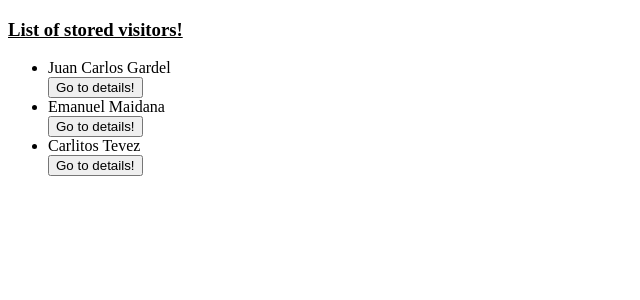
After one commit to Nambu14/ringus, a Django app: a page that uses bell/templates/bell/visitorsManagement.html in a window 1280 px wide. The commit adds this page. Shown: the top 300 px of the page, without its empty margins (0-640 px from the left). Run offline with Django 3.2, Linux system fonts and the light colour scheme; data comes from the database, SQL or seed files in the repository.

Commit message:
A little more browsing going going!!

```diff
--- a/bell/models.py
+++ b/bell/models.py
@@ -17,17 +17,17 @@ class Visitor(models.Model):
     # Visitor class represents each visitor stored in the doorbell system
     name = models.CharField(max_length=200)
     surname = models.CharField(max_length=200)
+    welcome = models.BooleanField(default=True)
 
     def __unicode__(self):
         return self.name + ' ' + self.surname
 
 
 class Visit(models.Model):
-    # shit happens
     # Is it mandatory for a visit to have a visitor? what if the visitor is unknown?
     visitor = models.ForeignKey(Visitor, null=True, blank=True, default=None)
     date = models.DateTimeField('Fecha de Visita')
-    welcome = models.BooleanField(default=True)
+    # visit should store the picture taken from the visitor?
 
     def __unicode__(self):
         return self.visitor.__unicode__() + ' ' + self.date.__str__()
--- a/bell/templates/bell/record.html
+++ b/bell/templates/bell/record.html
@@ -9,7 +9,7 @@
     {% if latest_visits_list %}
         <ul>
         {% for visit in latest_visits_list %}
-            <li><a href="{% url 'bell:detail' visit.id %}">Mr. {{ visit.visitor }} on {{ visit.date }}</a></li>
+            <li><a href="{% url 'bell:visit_detail' visit.id %}">Mr. {{ visit.visitor }} on {{ visit.date }}</a></li>
         {% endfor %}
         </ul>
     {% else %}
--- a/bell/templates/bell/detail.html
+++ b/bell/templates/bell/visitDetail.html
@@ -15,7 +15,7 @@
 {% endif %}
 
 <p>
-Here will be displayed every detail of the visit, including an
+Here will be displayed every visit_detail of the visit, including an
 audio message left by the visitor
 </p>
 
--- /dev/null
+++ b/bell/templates/bell/visitorsManagement.html
@@ -0,0 +1,22 @@
+<!DOCTYPE html>
+<html lang="en">
+<head>
+    <meta charset="UTF-8">
+    <title>Visitors</title>
+    <h3><u>List of stored visitors!</u></h3>
+</head>
+<body>
+    {% if visitors_list %}
+        <ul>
+            {% for visitor in visitors_list %}
+            <li> {{ visitor }}   </li>
+            <form action="{% url 'bell:visitorDetails' visitor.id %}">
+                <input type="submit" value="Go to details!">
+            </form>
+            {% endfor %}
+        </ul>
+    {% else %}
+        <p>No visitors saved!</p>
+    {% endif %}
+</body>
+</html>
--- a/bell/urls.py
+++ b/bell/urls.py
@@ -8,7 +8,9 @@ urlpatterns = [
     # This patterns are tested in order!!!
     url(r'^$', views.index, name='index'),
     url(r'^record/', views.record, name='record'),
-    url(r'^(?P<visitId>[0-9]+)/$', views.detail, name='detail'),
+    url(r'^visitors/(?P<visitorId>[0-9]+)/$', views.visitor_details, name='visitorDetails'),
+    url(r'^visitors/', views.visitors_management, name='visitorManagement'),
+    url(r'^(?P<visitId>[0-9]+)/$', views.visit_detail, name='visit_detail'),
     url(r'^(?P<visitorId>[0-9]+)/results/$', views.results, name='results'),
     url(r'^(?P<visitorId>[0-9]+)/message/$', views.message, name='message'),
 ]
--- a/bell/views.py
+++ b/bell/views.py
@@ -9,13 +9,26 @@ def index(request):
     return render(request, 'bell/index.html')
 
 
-def detail(request, visitId):
+def visit_detail(request, visitId):
     # try:
     #     visitor = Visitor.objects.get(pk=visitorId)
     # except Visitor.DoesNotExist:
     #     raise Http404("Visitor does not exist")
     visit = get_object_or_404(Visit, pk=visitId)
-    return render(request, 'bell/detail.html', {'visit': visit})
+    return render(request, 'bell/visitDetail.html', {'visit': visit})
+
+
+def visitors_management(request):
+    visitors_list = Visitor.objects.order_by('-name')
+    context = RequestContext(request, {
+        'visitors_list': visitors_list,
+    })
+    return render(request, 'bell/visitorsManagement.html', context)
+
+
+def visitor_details(request, visitorId):
+    visitor = get_object_or_404(Visitor, pk=visitorId)
+    return render(request, 'bell/visitorDetail.html', {'visitor': visitor})
 
 
 def results(request, visitorId):
```
Also changed, not shown: bell/templates/bell/index.html (+8 -1 lines), bell/templates/bell/visitorDetail.html (added, +13 -0 lines), db.sqlite3.
